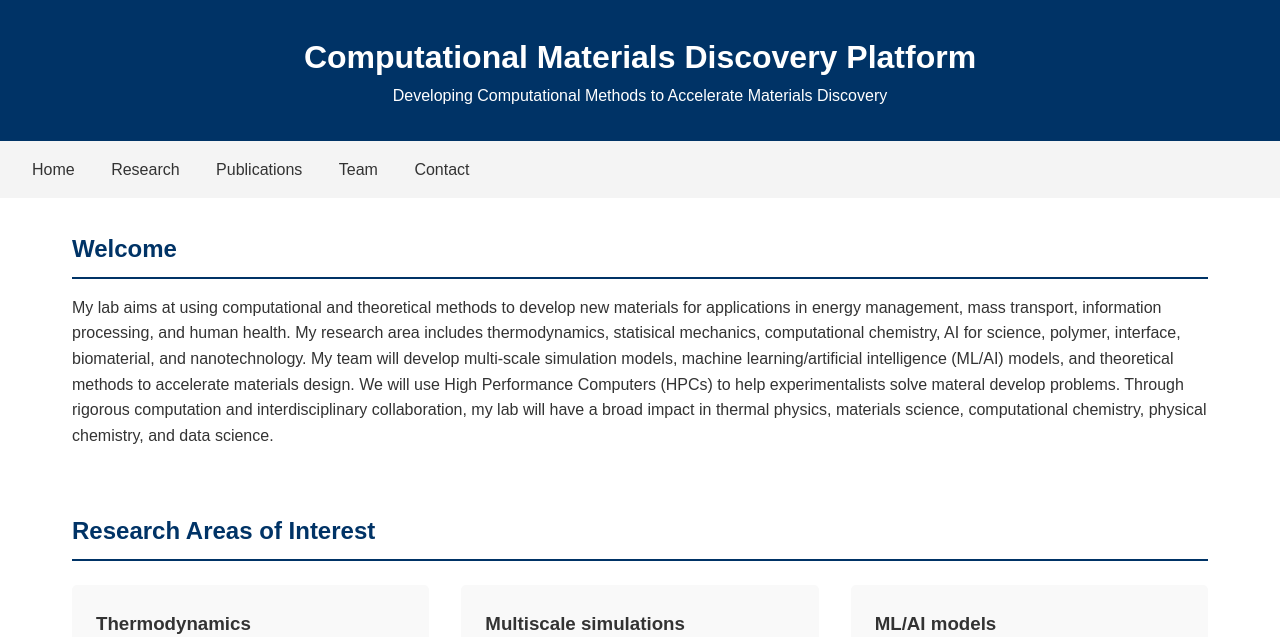
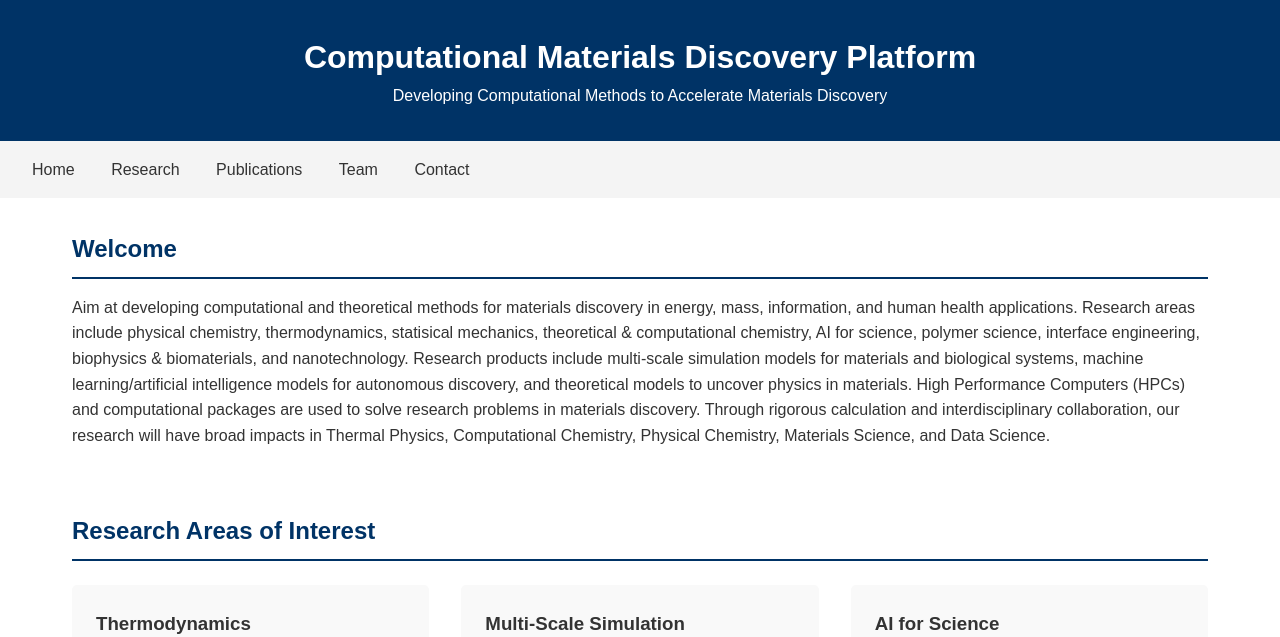
Before and after one commit to XingfeiWei/XingfeiWei.github.io, a plain HTML site: page index.html in a window 1280 px wide. Shown: the top 637 px of the page. Drawn offline with Linux system fonts and the light colour scheme; grey boxes are pictures that could not be loaded.

Commit message:
small edit homepage

```diff
--- a/index.html
+++ b/index.html
@@ -108,7 +108,7 @@
     <main>
         <section class="section" id="home">
             <h2>Welcome</h2>
-            <p>My lab aims at using computational and theoretical methods to develop new materials for applications in energy management, mass transport, information processing, and human health. My research area includes thermodynamics, statisical mechanics, computational chemistry, AI for science, polymer, interface, biomaterial, and nanotechnology. My team will develop multi-scale simulation models, machine learning/artificial intelligence (ML/AI) models, and theoretical methods to accelerate materials design. We will use High Performance Computers (HPCs) to help experimentalists solve materal develop problems. Through rigorous computation and interdisciplinary collaboration, my lab will have a broad impact in thermal physics, materials science, computational chemistry, physical chemistry, and data science.</p>
+            <p>Aim at developing computational and theoretical methods for materials discovery in energy, mass, information, and human health applications. Research areas include physical chemistry, thermodynamics, statisical mechanics, theoretical & computational chemistry, AI for science, polymer science, interface engineering, biophysics & biomaterials, and nanotechnology. Research products include multi-scale simulation models for materials and biological systems, machine learning/artificial intelligence models for autonomous discovery, and theoretical models to uncover physics in materials. High Performance Computers (HPCs) and computational packages are used to solve research problems in materials discovery. Through rigorous calculation and interdisciplinary collaboration, our research will have broad impacts in Thermal Physics, Computational Chemistry, Physical Chemistry, Materials Science, and Data Science.</p>
         </section>
         <section class="section" id="research">
             <h2>Research Areas of Interest</h2>
@@ -121,14 +121,14 @@
                     <p>Understand energy, temperature, entropy, and phase/state transition from molecular level to macroscopic scale. Develop theoretical methods to solve thermal physics problems. <a href="Thermodynamics.html">link</a></p>
                 </div>
                 <div class="research-card">
-                    <h3>Multiscale simulations</h3>
+                    <h3>Multi-Scale Simulation</h3>
                     <div style="text-align: center;">
                     <img src="./fig/CG_model/multiscale2.gif" alt="multiscale simulation" width="300" height="200">
                     </div>
                     <p>Develop multi-scale computational methods, including ab initio, classical molecular dynamics (MD), coarse-grain (CG), Monte Carlo (MC), and hydrodynamic models. <a href="Multiscale.html">link</a></p>
                 </div>
                 <div class="research-card">
-                    <h3>ML/AI models</h3>
+                    <h3>AI for Science</h3>
                     <div style="text-align: center;">
                     <img src="./fig/AI_model/ai_1.jpg" alt="AI models" width="300" height="200">
                     </div>
```
